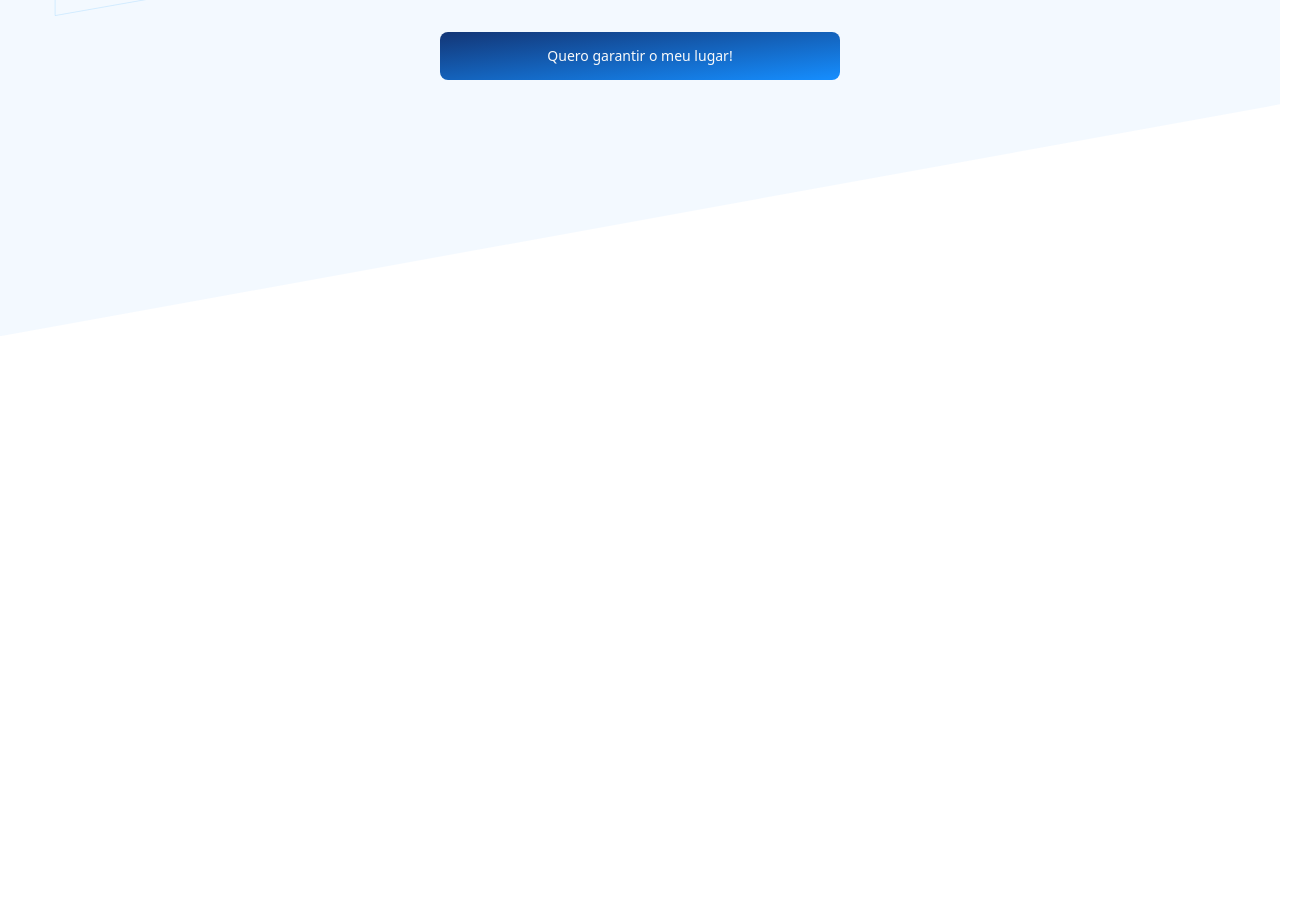
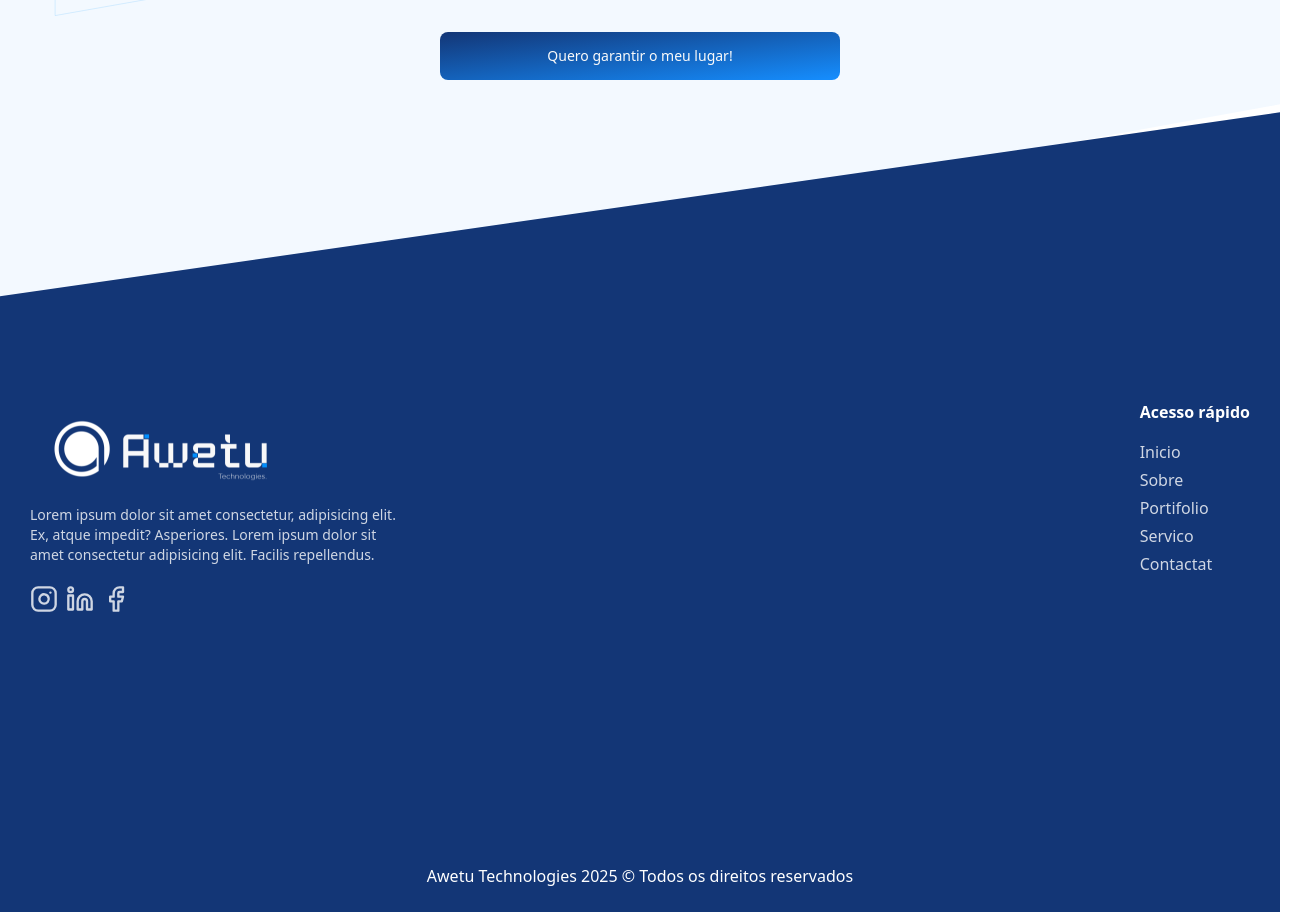
Before and after one commit to Mariano1994/awetu_oficial_website, a Next.js app: page / in a window 1280 px wide. Shown: the part 7230-8142 px from the top of the page, 1314 px wide, since content can reach past the window. Before the commit the page ends 7566 px from the top, so only its background shows below. Built offline with nearby package versions, Linux system fonts and the light colour scheme.

Commit message:
footer component

```diff
--- /dev/null
+++ b/app/components/footer.tsx
@@ -0,0 +1,81 @@
+import Image from "next/image";
+import footerLogo from "../assets/awetu-logo.svg";
+import Link from "next/link";
+import { Facebook, Instagram, Linkedin } from "lucide-react";
+
+const Footer = () => {
+  const year = new Date().getFullYear();
+  return (
+    <footer
+      className="w-full bg-dark-blue-700 flex flex-col justify-between items-center mx-auto  md:-mt-56 2xl:-mt-96   h-screen"
+      style={{ clipPath: "polygon(0 23%, 100% 0%, 100% 100%, 0% 100%)" }}
+    >
+      <div className="flex justify-center items-center p-16  md:mt-56 2xl:mt-72">
+        <div className=" w-[1220px] flex justify-between ">
+          <div className="flex flex-col gap-1 max-w-[380px]">
+            <Image
+              src={footerLogo}
+              width={270}
+              alt="awetu technologies logo on footer"
+            />
+            <span className="text-white/80 text-sm font-light ">
+              Lorem ipsum dolor sit amet consectetur, adipisicing elit. Ex,
+              atque impedit? Asperiores. Lorem ipsum dolor sit amet consectetur
+              adipisicing elit. Facilis repellendus.
+            </span>
+
+            <div className="flex gap-2 mt-4">
+              <Link href="#" target="_blank">
+                <Instagram
+                  size={28}
+                  className="text-white/80 hover:text-white hover:scale-105 transition-all "
+                />
+              </Link>
+              <Link href="#" target="_blank">
+                <Linkedin
+                  size={28}
+                  className="text-white/80 hover:text-white hover:scale-105 transition-all "
+                />
+              </Link>
+              <Link href="#" target="_blank">
+                <Facebook
+                  size={28}
+                  className="text-white/80 hover:text-white hover:scale-105 transition-all "
+                />
+              </Link>
+            </div>
+          </div>
+          <div>
+            <span className="text-white text-base font-bold">
+              Acesso rápido
+            </span>
+            <div className="flex flex-col gap-1 mt-4 text-white/80">
+              <Link href="#">
+                <span>Inicio</span>
+              </Link>
+              <Link href="#">
+                <span>Sobre</span>
+              </Link>
+              <Link href="#">
+                <span>Portifolio</span>
+              </Link>
+
+              <Link href="#">
+                <span>Servico</span>
+              </Link>
+              <Link href="#">
+                <span>Contactat</span>
+              </Link>
+            </div>
+          </div>
+        </div>
+      </div>
+
+      <span className="text-white pb-6 font-light">
+        Awetu Technologies {year} &copy; Todos os direitos reservados
+      </span>
+    </footer>
+  );
+};
+
+export default Footer;
--- a/app/layout.tsx
+++ b/app/layout.tsx
@@ -13,8 +13,8 @@ export default function RootLayout({
   children: React.ReactNode;
 }>) {
   return (
-    <html lang="en">
-      <body className={`${dmSans.variable} antialiased`}>{children}</body>
+    <html lang="en" className="scroll-smooth">
+      <body className={`${dmSans.variable} antialiased `}>{children}</body>
     </html>
   );
 }
--- a/app/page.tsx
+++ b/app/page.tsx
@@ -1,4 +1,5 @@
 import CallToAction from "./components/call-to-action";
+import Footer from "./components/footer";
 import HeroSection from "./components/hero-section";
 import PartnerSection from "./components/partner-section";
 import Portifolio from "./components/portifolio";
@@ -15,6 +16,7 @@ export default function Home() {
       <Solutions />
       <Portifolio />
       <CallToAction />
+      <Footer />
     </>
   );
 }
```
